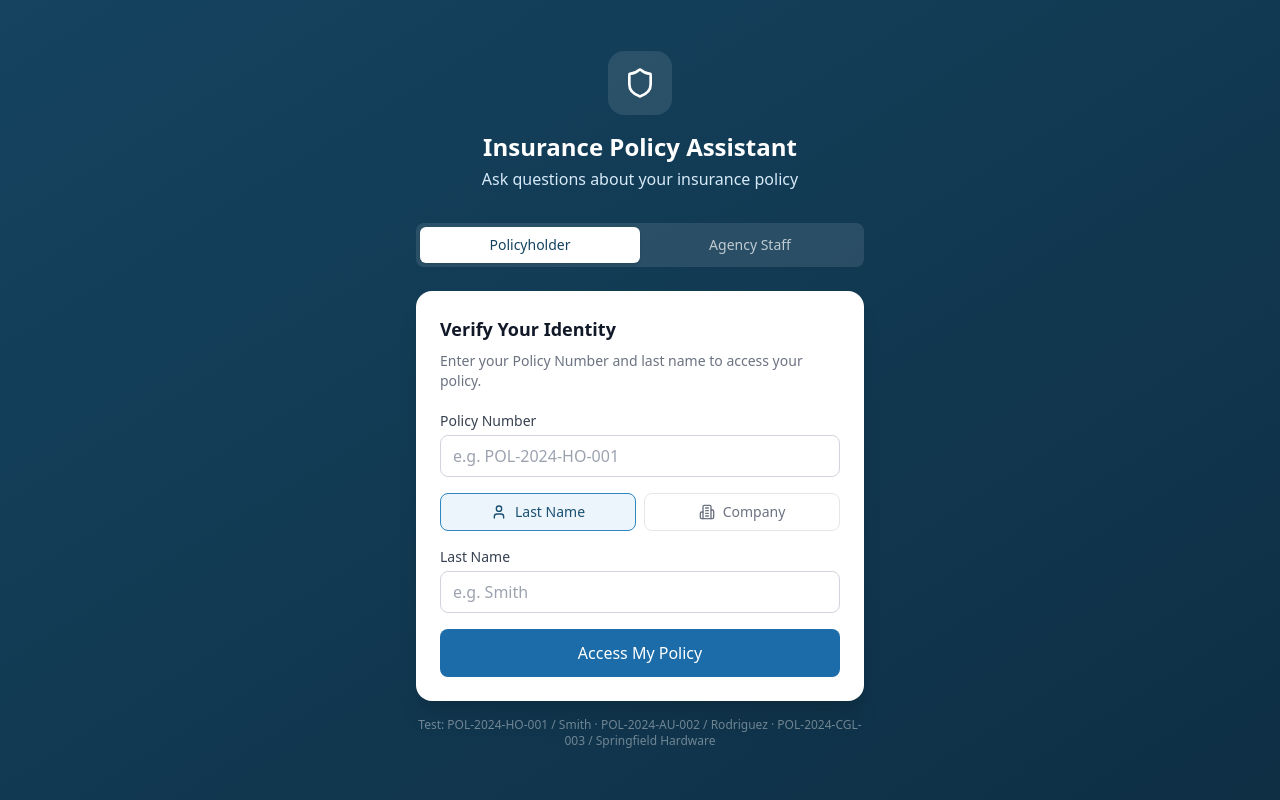
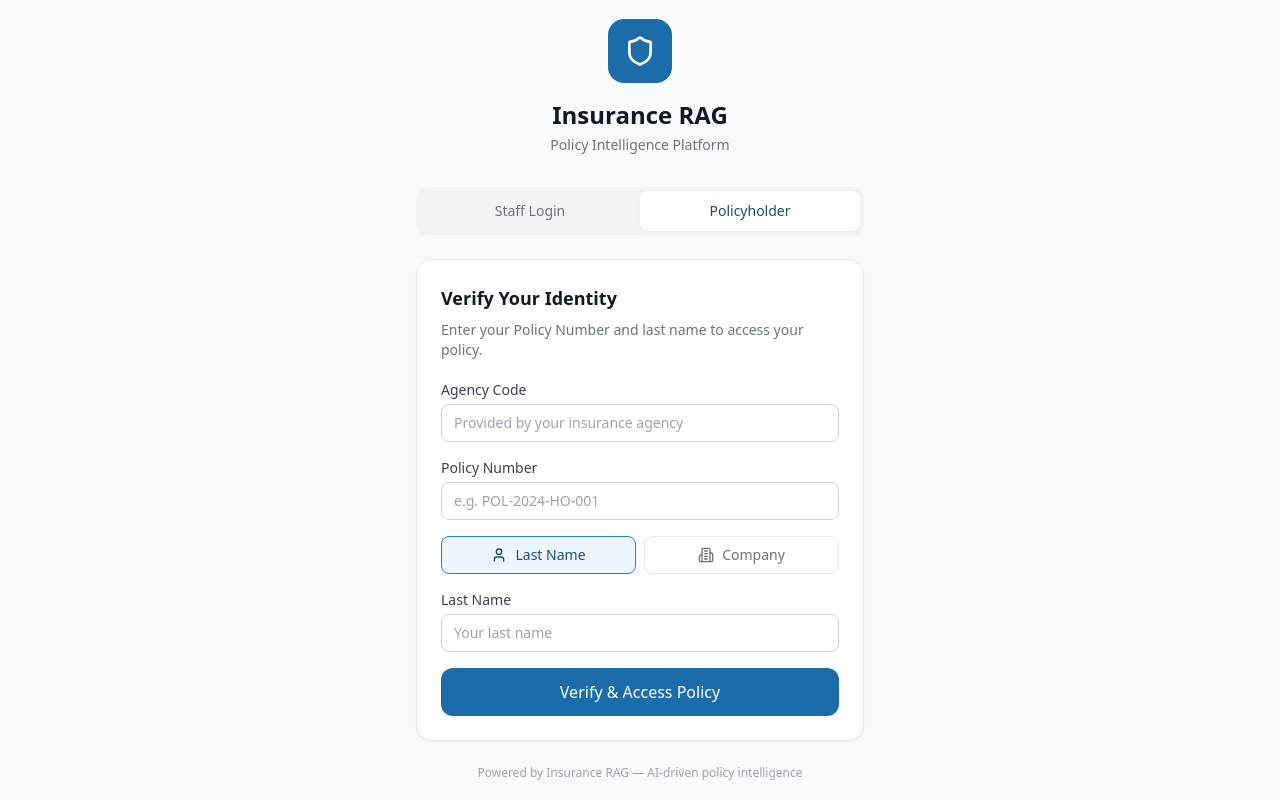
Before and after one commit to Kaynecherem/rag-client, a Next.js app: page /auth in a window 1280 px wide. Both pictures are taken after a click on the button "Policyholder". Built offline with nearby package versions, Linux system fonts and the light colour scheme; no server answers.

Commit message:
Auth0 add on changes

```diff
--- a/app/auth/page.tsx
+++ b/app/auth/page.tsx
@@ -1,135 +1,203 @@
 "use client";
 
-import { useState } from "react";
+import { useState, useEffect } from "react";
 import { useRouter } from "next/navigation";
+import { useAuth0 } from "@auth0/auth0-react";
 import { useAuth } from "@/lib/auth-context";
-import { testSetup, verifyPolicyholder } from "@/lib/api";
-import { Shield, User, Building2 } from "lucide-react";
+import { verifyPolicyholder, staffAuth0Login } from "@/lib/api";
+import { Shield, User, Building2, Loader2, LogIn } from "lucide-react";
 
 export default function AuthPage() {
-  const [mode, setMode] = useState<"staff" | "policyholder">("policyholder");
+  const router = useRouter();
+  const { loginStaff, loginPolicyholder, isAuthenticated, isStaff, isPolicyholder, hydrated } = useAuth();
+  const { loginWithPopup, getAccessTokenSilently, user: auth0User, isAuthenticated: auth0Authenticated, getIdTokenClaims, isLoading: auth0Loading } = useAuth0();
+
+  const [mode, setMode] = useState<"staff" | "policyholder">("staff");
   const [loading, setLoading] = useState(false);
   const [error, setError] = useState("");
-  const { loginStaff, loginPolicyholder } = useAuth();
-  const router = useRouter();
 
-  // Policyholder fields
+  // Policyholder form state
   const [policyNumber, setPolicyNumber] = useState("");
+  const [verifyBy, setVerifyBy] = useState<"person" | "company">("person");
   const [lastName, setLastName] = useState("");
   const [companyName, setCompanyName] = useState("");
-  const [verifyBy, setVerifyBy] = useState<"person" | "company">("person");
-
-  // For dev: stored tenant ID from test-setup
   const [tenantId, setTenantId] = useState("");
 
+  // Load tenant_id from localStorage if previously set
+  useEffect(() => {
+    const saved = localStorage.getItem("tenant_id");
+    if (saved) setTenantId(saved);
+  }, []);
+
+  // Redirect if already authenticated
+  useEffect(() => {
+    if (hydrated && isAuthenticated) {
+      if (isStaff) router.replace("/staff/query");
+      else if (isPolicyholder) router.replace("/policyholder");
+    }
+  }, [hydrated, isAuthenticated, isStaff, isPolicyholder, router]);
+
+  // Handle Auth0 callback
+  useEffect(() => {
+    console.log("Auth0 effect:", { auth0Authenticated, auth0User: auth0User?.email, loading, isAuthenticated });
+
+    if (!auth0Authenticated || !auth0User || loading) return;
+    if (isAuthenticated) return;
+
+    (async () => {
+      setLoading(true);
+      setError("");
+      try {
+        console.log("Getting access token...");
+        const accessToken = await getAccessTokenSilently();
+        console.log("Got token, calling staff-login...");
+        const result = await staffAuth0Login(accessToken, auth0User.email);
+        console.log("Login result:", result);
+
+        localStorage.setItem("tenant_id", result.tenant_id);
+        loginStaff(result.token, result.tenant_id, result.role, result.email);
+        router.replace("/staff/query");
+      } catch (err: any) {
+        console.error("Token exchange failed:", err);
+        setError(err.message || "Login failed. Please try again.");
+        setLoading(false);
+      }
+    })();
+  }, [auth0Authenticated, auth0User]);
+
+  // Staff login via Auth0 popup
   const handleStaffLogin = async () => {
+    setError("");
     setLoading(true);
+    try {
+      await loginWithPopup({
+        authorizationParams: {
+          scope: "openid profile email",
+        },
+      });
+
+      // Get token immediately after popup — don't wait for useEffect
+      const accessToken = await getAccessTokenSilently();
+      const auth0User = await getIdTokenClaims();
+      const email = auth0User?.email;
+
+      console.log("Got token, exchanging with backend...", email);
+
+      const result = await staffAuth0Login(accessToken, email);
+
+      localStorage.setItem("tenant_id", result.tenant_id);
+      loginStaff(result.token, result.tenant_id, result.role, result.email);
+      router.replace("/staff/query");
+    } catch (err: any) {
+      if (err.message?.includes("cancelled") || err.message?.includes("closed")) {
+        setLoading(false);
+        return;
+      }
+      console.error("Auth0 login error:", err);
+      setError(err.message || "Auth0 login failed. Please try again.");
+      setLoading(false);
+    }
+  };
+
+  // Policyholder verification
+  const handlePolicyholderVerify = async (e: React.FormEvent) => {
+    e.preventDefault();
+    if (!tenantId.trim()) {
+      setError("Tenant ID is required. Ask your insurance provider for it.");
+      return;
+    }
+
     setError("");
+    setLoading(true);
+
     try {
-      const data = await testSetup();
-      loginStaff(data.staff_token, data.tenant_id, "admin", "admin@sunshine.test");
-      router.push("/staff/query");
+      const result = await verifyPolicyholder({
+        tenant_id: tenantId.trim(),
+        policy_number: policyNumber.trim(),
+        last_name: verifyBy === "person" ? lastName.trim() : undefined,
+        company_name: verifyBy === "company" ? companyName.trim() : undefined,
+      });
+
+      localStorage.setItem("tenant_id", tenantId.trim());
+      loginPolicyholder(result.token, tenantId.trim(), result.policy_number);
+      router.replace("/policyholder");
     } catch (err: any) {
-      setError(err.message);
+      setError(err.message || "Verification failed.");
     } finally {
       setLoading(false);
     }
   };
 
-  const handlePolicyholderVerify = async (e: React.FormEvent) => {
-    e.preventDefault();
-    setLoading(true);
-    setError("");
-
-    let tid = tenantId;
-    if (!tid) {
-      try {
-        const setup = await testSetup();
-        tid = setup.tenant_id;
-        setTenantId(tid);
-      } catch (err: any) {
-        setError("Could not connect to server: " + err.message);
-        setLoading(false);
-        return;
-      }
-    }
-
-    try {
-      const cleanPolicyNumber = policyNumber.trim();
-      const data = await verifyPolicyholder({
-        tenant_id: tid,
-        policy_number: cleanPolicyNumber,
-        last_name: verifyBy === "person" ? lastName.trim() : undefined,
-        company_name: verifyBy === "company" ? companyName.trim() : undefined,
-      });
-
-      if (data.verified && data.token) {
-        loginPolicyholder(data.token, tid, data.policy_number || cleanPolicyNumber);
-        router.push("/policyholder");
-      } else {
-        setError("Verification failed. Check your details and try again.");
-      }
-    } catch (err: any) {
-      setError(err.message);
-    } finally {
-      setLoading(false);
-    }
-  };
+  if (!hydrated || auth0Loading) {
+    return (
+      <div className="min-h-screen flex items-center justify-center bg-gray-50">
+        <div className="animate-pulse text-gray-400">Loading...</div>
+      </div>
+    );
+  }
 
   return (
-    <div className="min-h-screen bg-gradient-to-br from-brand-800 to-brand-900 flex items-center justify-center p-4">
+    <div className="min-h-screen bg-gray-50 flex items-center justify-center px-4">
       <div className="w-full max-w-md">
-        {/* Logo / Header */}
+        {/* Logo */}
         <div className="text-center mb-8">
-          <div className="inline-flex items-center justify-center w-16 h-16 bg-white/10 rounded-2xl mb-4">
+          <div className="w-16 h-16 bg-brand-600 rounded-2xl flex items-center justify-center mx-auto mb-4">
             <Shield className="w-8 h-8 text-white" />
           </div>
-          <h1 className="text-2xl font-bold text-white">Insurance Policy Assistant</h1>
-          <p className="text-brand-100 mt-1">Ask questions about your insurance policy</p>
+          <h1 className="text-2xl font-bold text-gray-900">Insurance RAG</h1>
+          <p className="text-gray-500 mt-1 text-sm">Policy Intelligence Platform</p>
         </div>
 
         {/* Mode Toggle */}
-        <div className="flex bg-white/10 rounded-lg p-1 mb-6">
+        <div className="flex bg-gray-100 rounded-xl p-1 mb-6">
+          <button
+            onClick={() => { setMode("staff"); setError(""); }}
+            className={`flex-1 py-2.5 text-sm font-medium rounded-lg transition ${
+              mode === "staff"
+                ? "bg-white text-brand-700 shadow-sm"
+                : "text-gray-500 hover:text-gray-700"
+            }`}
+          >
+            Staff Login
+          </button>
           <button
             onClick={() => { setMode("policyholder"); setError(""); }}
-            className={`flex-1 py-2 text-sm font-medium rounded-md transition ${
+            className={`flex-1 py-2.5 text-sm font-medium rounded-lg transition ${
               mode === "policyholder"
-                ? "bg-white text-brand-800 shadow"
-                : "text-white/70 hover:text-white"
+                ? "bg-white text-brand-700 shadow-sm"
+                : "text-gray-500 hover:text-gray-700"
             }`}
           >
             Policyholder
           </button>
-          <button
-            onClick={() => { setMode("staff"); setError(""); }}
-            className={`flex-1 py-2 text-sm font-medium rounded-md transition ${
-              mode === "staff"
-                ? "bg-white text-brand-800 shadow"
-                : "text-white/70 hover:text-white"
-            }`}
-          >
-            Agency Staff
-          </button>
         </div>
 
         {/* Card */}
-        <div className="bg-white rounded-2xl shadow-xl p-6">
+        <div className="bg-white rounded-2xl shadow-sm border border-gray-200 p-6">
           {mode === "staff" ? (
             <div>
               <h2 className="text-lg font-semibold text-gray-900 mb-2">Staff Login</h2>
               <p className="text-sm text-gray-500 mb-6">
-                Sign in to manage policies and agency documents.
+                Sign in with your organization credentials to manage policies and agency documents.
               </p>
+
               <button
                 onClick={handleStaffLogin}
                 disabled={loading}
-                className="w-full bg-brand-600 text-white py-3 rounded-lg font-medium hover:bg-brand-700 disabled:opacity-50 transition"
+                className="w-full flex items-center justify-center gap-2 bg-brand-600 text-white py-3 rounded-xl font-medium hover:bg-brand-700 disabled:opacity-50 transition"
               >
-                {loading ? "Connecting..." : "Sign In as Test Admin"}
+                {loading ? (
+                  <><Loader2 className="w-5 h-5 animate-spin" /> Signing in...</>
+                ) : (
+                  <><LogIn className="w-5 h-5" /> Sign In</>
+                )}
               </button>
-              <p className="text-xs text-gray-400 mt-3 text-center">
-                Development mode — Auth0 integration coming in production
-              </p>
+
+              {error && (
+                <div className="mt-4 text-sm text-red-600 bg-red-50 border border-red-200 rounded-lg px-4 py-3">
+                  {error}
+                </div>
+              )}
             </div>
           ) : (
             <form onSubmit={handlePolicyholderVerify}>
@@ -141,6 +209,24 @@ export default function AuthPage() {
               </p>
 
               <div className="space-y-4">
+                {/* Tenant ID — hidden for most users, pre-filled from localStorage */}
+                <input type="hidden" value={tenantId} />
+                {!tenantId && (
+                  <div>
+                    <label className="block text-sm font-medium text-gray-700 mb-1">
+                      Agency Code
+                    </label>
+                    <input
+                      type="text"
+                      value={tenantId}
+                      onChange={(e) => setTenantId(e.target.value)}
+                      placeholder="Provided by your insurance agency"
+                      required
+                      className="w-full px-3 py-2 border border-gray-300 rounded-lg focus:ring-2 focus:ring-brand-500 focus:border-brand-500 outline-none text-sm"
+                    />
+                  </div>
+                )}
+
                 <div>
                   <label className="block text-sm font-medium text-gray-700 mb-1">
                     Policy Number
@@ -151,7 +237,7 @@ export default function AuthPage() {
                     onChange={(e) => setPolicyNumber(e.target.value)}
                     placeholder="e.g. POL-2024-HO-001"
                     required
-                    className="w-full px-3 py-2 border border-gray-300 rounded-lg focus:ring-2 focus:ring-brand-500 focus:border-brand-500 outline-none"
+                    className="w-full px-3 py-2 border border-gray-300 rounded-lg focus:ring-2 focus:ring-brand-500 focus:border-brand-500 outline-none text-sm"
                   />
                 </div>
 
@@ -189,9 +275,9 @@ export default function AuthPage() {
                       type="text"
                       value={lastName}
                       onChange={(e) => setLastName(e.target.value)}
-                      placeholder="e.g. Smith"
-                      required={verifyBy === "person"}
-                      className="w-full px-3 py-2 border border-gray-300 rounded-lg focus:ring-2 focus:ring-brand-500 focus:border-brand-500 outline-none"
+                      placeholder="Your last name"
+                      required
+                      className="w-full px-3 py-2 border border-gray-300 rounded-lg focus:ring-2 focus:ring-brand-500 focus:border-brand-500 outline-none text-sm"
                     />
                   </div>
                 ) : (
@@ -203,9 +289,9 @@ export default function AuthPage() {
                       type="text"
                       value={companyName}
                       onChange={(e) => setCompanyName(e.target.value)}
-                      placeholder="e.g. Springfield Hardware"
-                      required={verifyBy === "company"}
-                      className="w-full px-3 py-2 border border-gray-300 rounded-lg focus:ring-2 focus:ring-brand-500 focus:border-brand-500 outline-none"
+                      placeholder="Your company name"
+                      required
+                      className="w-full px-3 py-2 border border-gray-300 rounded-lg focus:ring-2 focus:ring-brand-500 focus:border-brand-500 outline-none text-sm"
                     />
                   </div>
                 )}
@@ -213,25 +299,28 @@ export default function AuthPage() {
                 <button
                   type="submit"
                   disabled={loading}
-                  className="w-full bg-brand-600 text-white py-3 rounded-lg font-medium hover:bg-brand-700 disabled:opacity-50 transition"
+                  className="w-full flex items-center justify-center gap-2 bg-brand-600 text-white py-3 rounded-xl font-medium hover:bg-brand-700 disabled:opacity-50 transition"
                 >
-                  {loading ? "Verifying..." : "Access My Policy"}
+                  {loading ? (
+                    <><Loader2 className="w-5 h-5 animate-spin" /> Verifying...</>
+                  ) : (
+                    "Verify & Access Policy"
+                  )}
                 </button>
               </div>
+
+              {error && (
+                <div className="mt-4 text-sm text-red-600 bg-red-50 border border-red-200 rounded-lg px-4 py-3">
+                  {error}
+                </div>
+              )}
             </form>
-          )}
-
-          {error && (
-            <div className="mt-4 p-3 bg-red-50 border border-red-200 rounded-lg text-sm text-red-700">
-              {error}
-            </div>
           )}
         </div>
 
-        {/* Test credentials hint */}
-        <div className="mt-4 text-center text-xs text-white/40">
-          Test: POL-2024-HO-001 / Smith · POL-2024-AU-002 / Rodriguez · POL-2024-CGL-003 / Springfield Hardware
-        </div>
+        <p className="text-xs text-gray-400 mt-6 text-center">
+          Powered by Insurance RAG — AI-driven policy intelligence
+        </p>
       </div>
     </div>
   );
--- a/app/layout.tsx
+++ b/app/layout.tsx
@@ -1,17 +1,26 @@
 import type { Metadata } from "next";
 import { AuthProvider } from "@/lib/auth-context";
+import Auth0ProviderWrapper from "@/components/Auth0ProviderWrapper";
 import "./globals.css";
 
 export const metadata: Metadata = {
     title: "Insurance RAG",
-  description: "AI-powered insurance policy assistant",
+    description: "AI-powered insurance policy intelligence",
 };
 
-export default function RootLayout({ children }: { children: React.ReactNode }) {
+export default function RootLayout({
+                                       children,
+                                   }: {
+    children: React.ReactNode;
+}) {
     return (
         <html lang="en">
-      <body>
-        <AuthProvider>{children}</AuthProvider>
+        <body className="antialiased">
+        <Auth0ProviderWrapper>
+            <AuthProvider>
+                {children}
+            </AuthProvider>
+        </Auth0ProviderWrapper>
         </body>
         </html>
     );
--- a/app/policyholder/layout.tsx
+++ b/app/policyholder/layout.tsx
@@ -4,6 +4,7 @@ import { useEffect, useState } from "react";
 import { useRouter, usePathname } from "next/navigation";
 import Link from "next/link";
 import { useAuth } from "@/lib/auth-context";
+import { useAuth0 } from "@auth0/auth0-react";
 import NotificationBanner from "@/components/NotificationBanner";
 import SuspendedScreen from "@/components/SuspendedScreen";
 import { getTenantStatus } from "@/lib/api";
@@ -16,9 +17,19 @@ const navItems = [
 
 export default function PolicyholderLayout({ children }: { children: React.ReactNode }) {
   const { isPolicyholder, isAuthenticated, logout, policyNumber, hydrated } = useAuth();
+  const { logout: auth0Logout } = useAuth0();
   const router = useRouter();
   const pathname = usePathname();
   const [suspended, setSuspended] = useState(false);
+
+  const handleSignOut = () => {
+    logout();
+    auth0Logout({
+      logoutParams: {
+        returnTo: window.location.origin + "/auth",
+      },
+    });
+  };
 
   useEffect(() => {
     if (hydrated && (!isAuthenticated || !isPolicyholder)) {
@@ -88,7 +99,7 @@ export default function PolicyholderLayout({ children }: { children: React.React
 
             {/* Sign Out */}
             <button
-                onClick={() => { logout(); router.push("/auth"); }}
+                onClick={handleSignOut}
                 className="flex items-center gap-1 sm:gap-1.5 text-xs sm:text-sm text-gray-500 hover:text-gray-700 transition"
             >
               <LogOut className="w-3.5 h-3.5 sm:w-4 sm:h-4" />
--- a/app/staff/layout.tsx
+++ b/app/staff/layout.tsx
@@ -4,6 +4,7 @@ import { useEffect, useState } from "react";
 import { useRouter, usePathname } from "next/navigation";
 import Link from "next/link";
 import { useAuth } from "@/lib/auth-context";
+import { useAuth0 } from "@auth0/auth0-react";
 import NotificationBanner from "@/components/NotificationBanner";
 import UsageIndicator from "@/components/UsageIndicator";
 import SuspendedScreen from "@/components/SuspendedScreen";
@@ -27,6 +28,7 @@ const adminNavItems = [
 
 export default function StaffLayout({ children }: { children: React.ReactNode }) {
   const { isStaff, isAuthenticated, logout, email, role, updateRole, hydrated } = useAuth();
+  const { logout: auth0Logout } = useAuth0();
   const router = useRouter();
   const pathname = usePathname();
   const [mobileMenuOpen, setMobileMenuOpen] = useState(false);
@@ -35,40 +37,43 @@ export default function StaffLayout({ children }: { children: React.ReactNode })
   const isAdmin = role === "admin";
   const navItems = isAdmin ? [...baseNavItems, ...adminNavItems] : baseNavItems;
 
+  const handleSignOut = () => {
+    logout();
+    auth0Logout({
+      logoutParams: {
+        returnTo: window.location.origin + "/auth",
+      },
+    });
+  };
+
   useEffect(() => {
     if (hydrated && (!isAuthenticated || !isStaff)) {
       router.replace("/auth");
     }
   }, [hydrated, isAuthenticated, isStaff, router]);
 
-  // Check tenant status + sync role from DB on mount and every 2 minutes
   useEffect(() => {
     if (!hydrated || !isAuthenticated || !isStaff) return;
 
     const syncFromBackend = () => {
-      // Check tenant suspension
       getTenantStatus()
           .then((data) => setSuspended(data.status === "suspended"))
           .catch(() => {});
 
-      // Sync role from DB — detects role changes from superadmin
       getCurrentUserInfo()
           .then((data) => {
             if (data.role && data.role !== role) {
               updateRole(data.role as "admin" | "staff");
             }
           })
-        .catch((err) => {
-          // 403 = deactivated, 401 = token invalid — both handled by api.ts request()
-        });
+          .catch(() => {});
     };
 
     syncFromBackend();
-    const interval = setInterval(syncFromBackend, 2 * 60 * 1000); // every 2 minutes
+    const interval = setInterval(syncFromBackend, 2 * 60 * 1000);
     return () => clearInterval(interval);
   }, [hydrated, isAuthenticated, isStaff, role, updateRole]);
 
-  // If a demoted user is on an admin page, redirect them
   useEffect(() => {
     if (!hydrated) return;
     const onAdminPage = pathname.startsWith("/staff/manage-");
@@ -130,7 +135,7 @@ export default function StaffLayout({ children }: { children: React.ReactNode })
                 <UsageIndicator />
                 <div className="text-xs text-white/40 mb-2 px-3 mt-3">{email}</div>
                 <button
-              onClick={() => { logout(); router.push("/auth"); }}
+                    onClick={handleSignOut}
                     className="flex items-center gap-2 text-sm text-white/60 hover:text-white transition px-3 py-2"
                 >
                   <LogOut className="w-4 h-4" /> Sign Out
@@ -203,7 +208,7 @@ export default function StaffLayout({ children }: { children: React.ReactNode })
           <div className="p-4 border-t border-white/10">
             <div className="text-xs text-white/40 mb-2">{email}</div>
             <button
-            onClick={() => { logout(); router.push("/auth"); }}
+                onClick={handleSignOut}
                 className="flex items-center gap-2 text-sm text-white/60 hover:text-white transition"
             >
               <LogOut className="w-4 h-4" /> Sign Out
--- /dev/null
+++ b/components/Auth0ProviderWrapper.tsx
@@ -0,0 +1,44 @@
+"use client";
+
+import React from "react";
+import { Auth0Provider } from "@auth0/auth0-react";
+
+/**
+ * Auth0ProviderWrapper — wraps the app with Auth0 context.
+ *
+ * Place this in your root layout (src/app/layout.tsx) wrapping children:
+ *
+ *   import Auth0ProviderWrapper from "@/components/Auth0ProviderWrapper";
+ *
+ *   <Auth0ProviderWrapper>
+ *     <AuthProvider>
+ *       {children}
+ *     </AuthProvider>
+ *   </Auth0ProviderWrapper>
+ *
+ * Environment variables needed in .env.local:
+ *   NEXT_PUBLIC_AUTH0_DOMAIN=insurance-rag.us.auth0.com
+ *   NEXT_PUBLIC_AUTH0_CLIENT_ID=XjUjYKAkzT12uJ6vGhekTZtBUKIOxx0b
+ *   NEXT_PUBLIC_AUTH0_AUDIENCE=https://api.insurance-rag.com
+ */
+
+const AUTH0_DOMAIN = process.env.NEXT_PUBLIC_AUTH0_DOMAIN || "insurance-rag.us.auth0.com";
+const AUTH0_CLIENT_ID = process.env.NEXT_PUBLIC_AUTH0_CLIENT_ID || "XjUjYKAkzT12uJ6vGhekTZtBUKIOxx0b";
+const AUTH0_AUDIENCE = process.env.NEXT_PUBLIC_AUTH0_AUDIENCE || "https://api.insurance-rag.com";
+
+export default function Auth0ProviderWrapper({ children }: { children: React.ReactNode }) {
+  return (
+    <Auth0Provider
+      domain={AUTH0_DOMAIN}
+      clientId={AUTH0_CLIENT_ID}
+      authorizationParams={{
+        redirect_uri: typeof window !== "undefined" ? window.location.origin : "",
+        audience: AUTH0_AUDIENCE,
+        scope: "openid profile email",
+      }}
+      cacheLocation="localstorage"
+    >
+      {children}
+    </Auth0Provider>
+  );
+}
--- a/package.json
+++ b/package.json
@@ -9,6 +9,7 @@
     "lint": "next lint"
   },
   "dependencies": {
+    "@auth0/auth0-react": "^2.15.0",
     "@auth0/nextjs-auth0": "^4.15.0",
     "lucide-react": "^0.400.0",
     "next": "^14.2.0",
```
Also changed, not shown: lib/api.ts (+24 -0 lines), 1 other file (tests, documents, lock files or other folders). Lines whose indentation alone changed are shown as unchanged.
